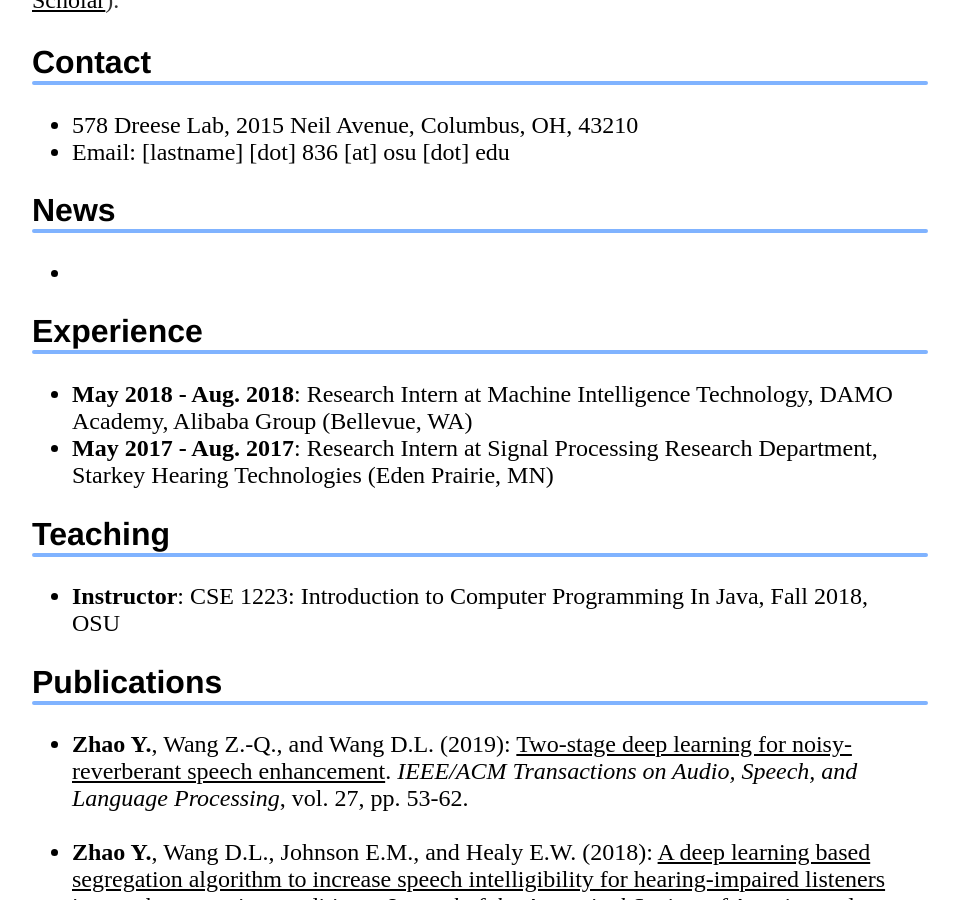
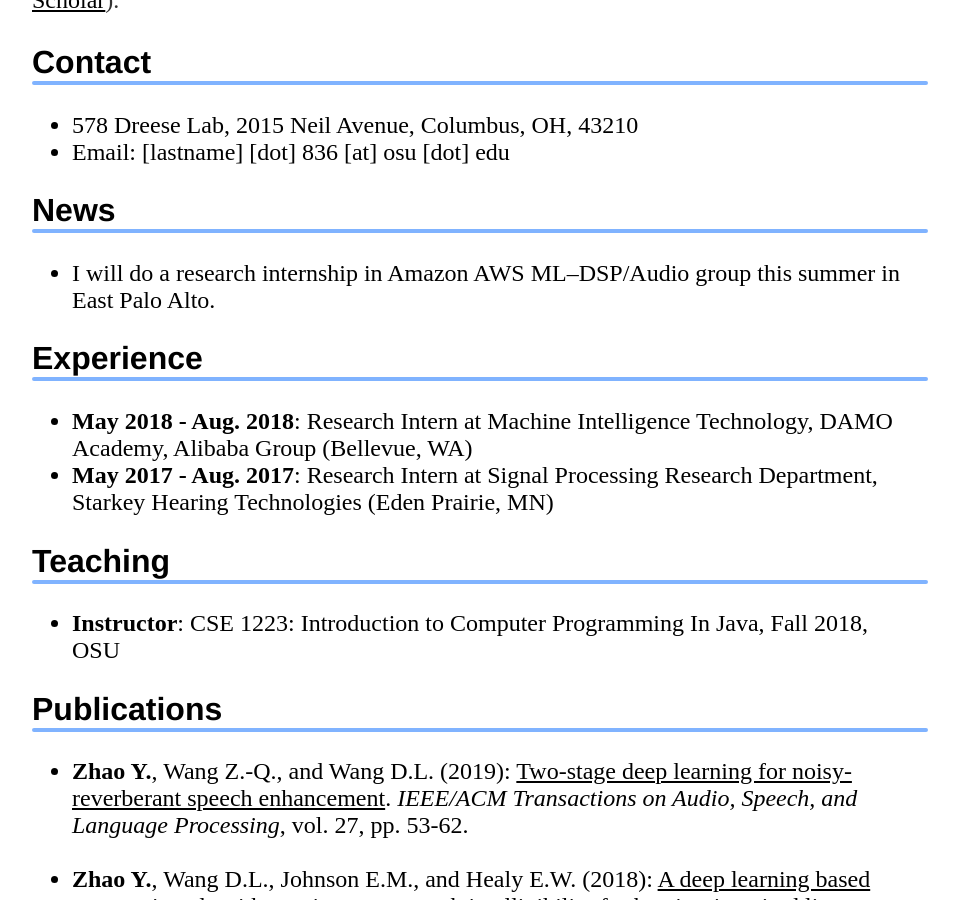
Before and after one commit to cliffzhao/cliffzhao.github.io, a Jekyll site: the page built from index.html, in a window 1280 px wide and 900 px high, scrolled down 404 px. Shown: the whole window, without its empty margins (160-1119 px from the left). Built offline with Jekyll 4.4.1, drawn with Linux system fonts in a browser that asks for light colours.

Commit message:
update news

```diff
--- a/index.html
+++ b/index.html
@@ -25,7 +25,7 @@ title: Yan Zhao
     <h2>News</h2>
     <ul>
 
-    <li>
+    <li>I will do a research internship in Amazon AWS ML–DSP/Audio group this summer in East Palo Alto.
 
     </ul>
 
```
